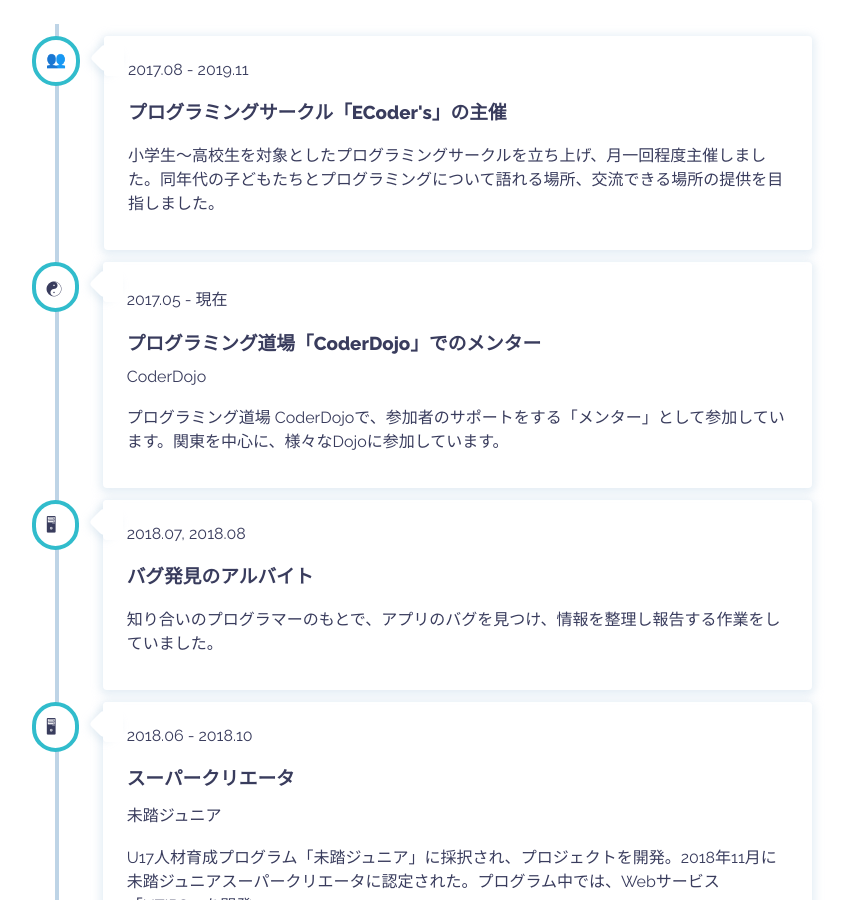
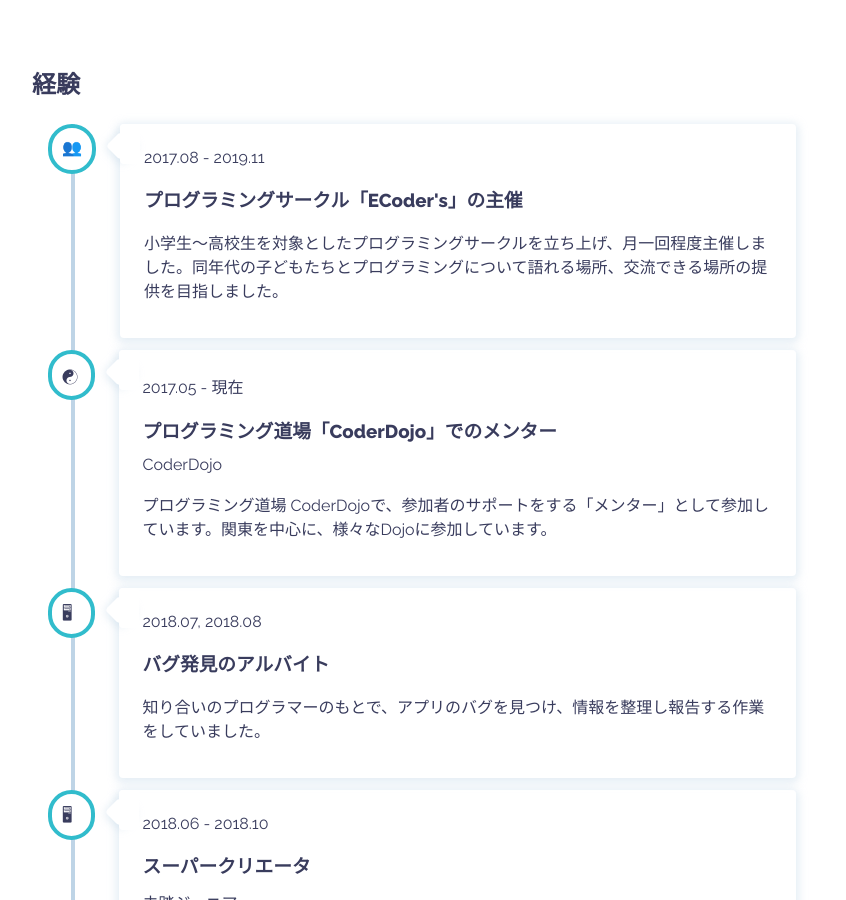
Before and after one commit to madoreenu/yuki384.github.io, a Jekyll site: the page built from about.md, in a window 1280 px wide and 900 px high. Shown: the whole window, without its empty margins (218-1064 px from the left). Built offline with Jekyll 4.4.1, drawn with Linux system fonts in a browser that asks for light colours; nearby versions of some CDN libraries; some web fonts are replaced.

Commit message:
add heading to aboutme

```diff
--- a/about.md
+++ b/about.md
@@ -1,8 +1,11 @@
 ---
 layout: default
 ---
-<section class="history">
-  {% for elem in site.data.history %}
-    {% include historyElm.html %}
-  {% endfor %}
+<section>
+  <h2>経験</h2>
+  <div class="history">
+    {% for elem in site.data.history %}
+      {% include historyElm.html %}
+    {% endfor %}
+  </div>
 </section>
```
